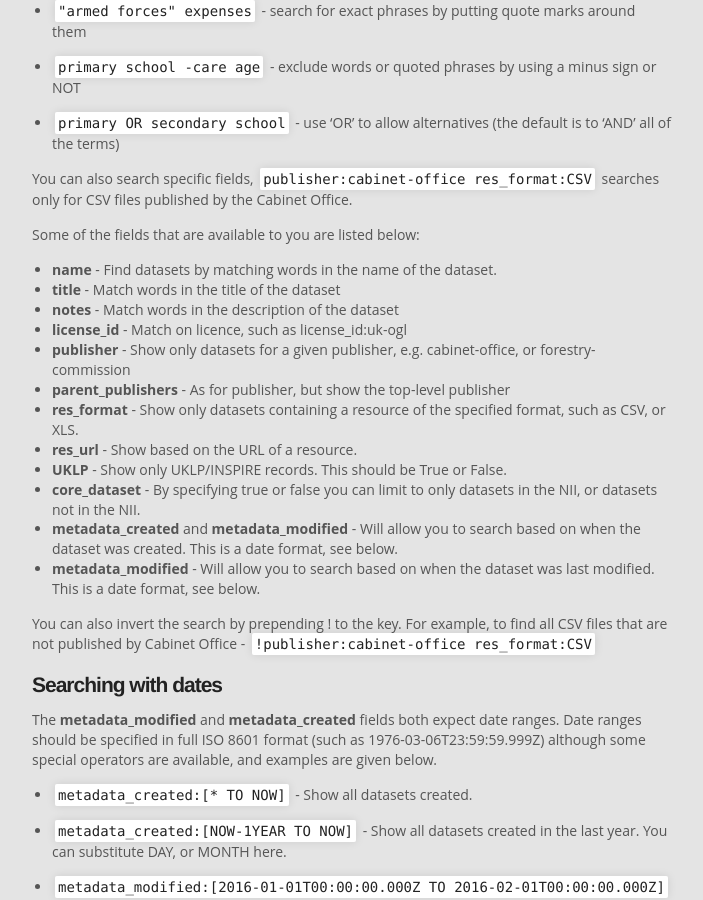
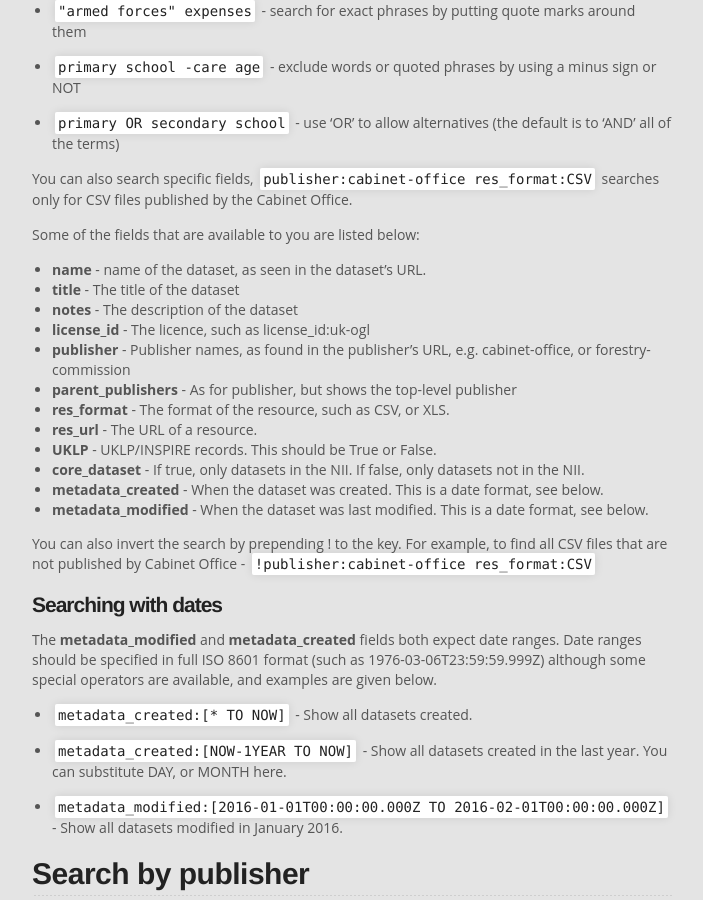
Before and after one commit to datagovuk/guidance, a Jekyll site: the page built from finding_data.md, in a window 1280 px wide and 900 px high, scrolled down 1111 px. Shown: the whole window, without its empty margins (288-991 px from the left). Built offline with Jekyll 4.4.1, drawn with Linux system fonts in a browser that asks for light colours.

Commit message:
Change of words

````diff
--- a/finding_data.md
+++ b/finding_data.md
@@ -34,18 +34,18 @@
 
 Some of the fields that are available to you are listed below:
 
-* __name__ - Find datasets by matching words in the name of the dataset.
-* __title__ - Match words in the title of the dataset
-* __notes__ - Match words in the description of the dataset
-* __license_id__ - Match on licence, such as license_id:uk-ogl
-* __publisher__ - Show only datasets for a given publisher, e.g. cabinet-office, or forestry-commission
-* __parent_publishers__ - As for publisher, but show the top-level publisher
-* __res_format__ - Show only datasets containing a resource of the specified format, such as CSV, or XLS.
-* __res_url__ - Show based on the URL of a resource.
-* __UKLP__ - Show only UKLP/INSPIRE records. This should be True or False.
-* __core_dataset__ - By specifying true or false you can limit to only datasets in the NII, or datasets not in the NII.
-* __metadata_created__ and __metadata_modified__ - Will allow you to search based on when the dataset was created. This is a date format, see below.
-* __metadata_modified__ - Will allow you to search based on when the dataset was last modified. This is a date format, see below.
+* __name__ - name of the dataset, as seen in the dataset's URL.
+* __title__ - The title of the dataset
+* __notes__ - The description of the dataset
+* __license_id__ - The licence, such as license_id:uk-ogl
+* __publisher__ - Publisher names, as found in the publisher's URL, e.g. cabinet-office, or forestry-commission
+* __parent_publishers__ - As for publisher, but shows the top-level publisher
+* __res_format__ - The format of the resource, such as CSV, or XLS.
+* __res_url__ - The URL of a resource.
+* __UKLP__ - UKLP/INSPIRE records. This should be True or False.
+* __core_dataset__ - If true, only datasets in the NII. If false, only datasets not in the NII.
+* __metadata_created__ - When the dataset was created. This is a date format, see below.
+* __metadata_modified__ - When the dataset was last modified. This is a date format, see below.
 
 You can also invert the search by prepending ! to the key. For example, to find all CSV files that are not published by Cabinet Office - ```!publisher:cabinet-office res_format:CSV```
 
````
